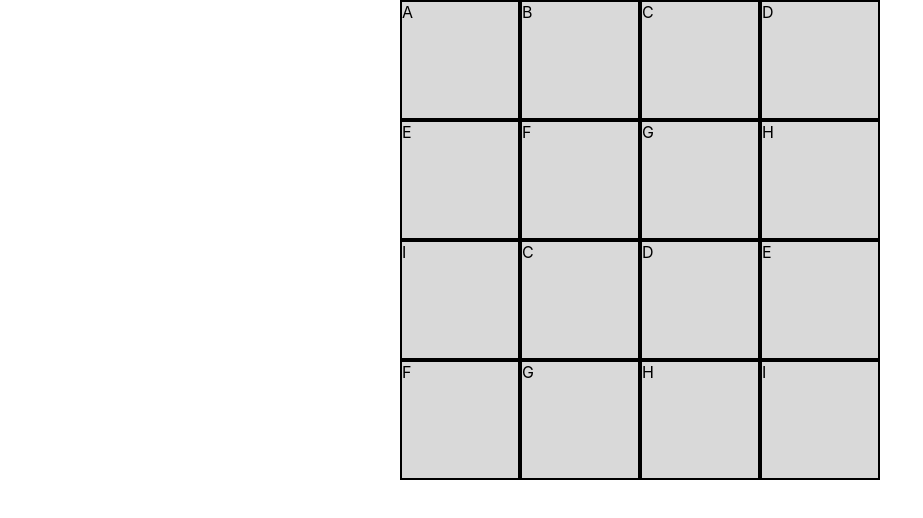
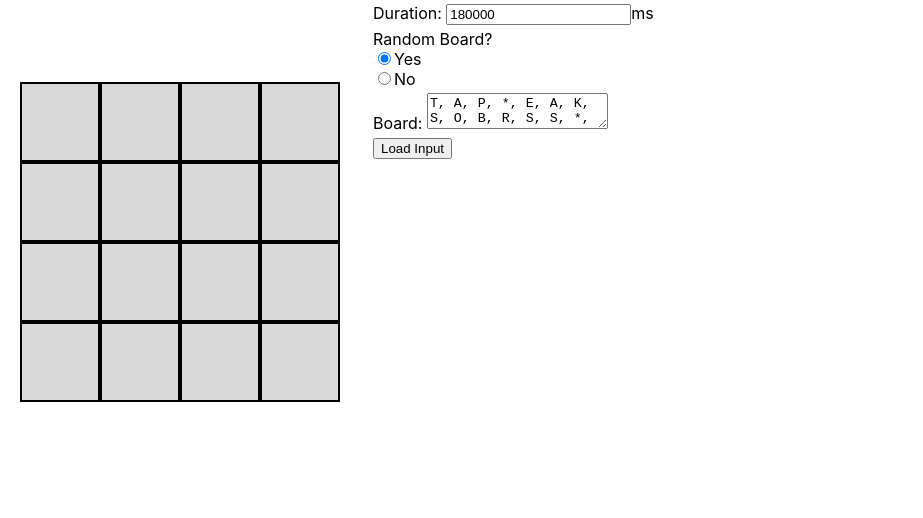
Before and after one commit to duke-alibubu/Boggle_whale, a React (Create React App) app in the folder frontend/: page / in a window 1280 px wide. Shown: the top 518 px of the page, without its empty margins (0-923 px from the left). Built offline with nearby package versions, Linux system fonts and the light colour scheme.

Commit message:
placeholder for input

```diff
--- a/frontend/src/App.css
+++ b/frontend/src/App.css
@@ -23,12 +23,23 @@
 
 .game-board{
   display: grid;
-  grid-template-columns: 120px 120px 120px 120px;
-  grid-template-rows: 120px 120px 120px 120px 20px;
-  justify-content: center;
+  grid-template-columns: 80px 80px 80px 80px;
+  grid-template-rows: 80px 80px 80px 80px 20px;
+  justify-content: left;
+  margin: 20px;
  }
 
  .game-box {
   background-color: #d9d9d9;
   border: 2px solid black;
+  font-size: 60px;
  }
+
+ #board-content {
+  display:inline-block;
+  margin-right:10px;
+ }
+
+ #input-table {
+  display:inline-block;
+ }
--- a/frontend/src/javascript/GameBoard.js
+++ b/frontend/src/javascript/GameBoard.js
@@ -1,27 +1,37 @@
 import React from 'react';
+import {InputTable} from './InputTable'
 
 export class GameBoard extends React.Component {
+    constructor(props){
+        super(props)
+        this.state = {
+            board_array: ['', '', '', '', '', '', '', '', '', '', '', '', '', '', '', '']
+        }
+    }
     render() {
         return (
-            <div id="content">
-                <div class="game-board">
-                    <div class="game-box">A</div>
-                    <div class="game-box">B</div>
-                    <div class="game-box">C</div>
-                    <div class="game-box">D</div>
-                    <div class="game-box">E</div>
-                    <div class="game-box">F</div>
-                    <div class="game-box">G</div>
-                    <div class="game-box">H</div>
-                    <div class="game-box">I</div>
-                    <div class="game-box">C</div>
-                    <div class="game-box">D</div>
-                    <div class="game-box">E</div>
-                    <div class="game-box">F</div>
-                    <div class="game-box">G</div>
-                    <div class="game-box">H</div>
-                    <div class="game-box">I</div>
+            <div >
+                <div id="board-content">
+                    <div class="game-board">
+                        <div class="game-box">{this.state.board_array[0]}</div>
+                        <div class="game-box">{this.state.board_array[1]}</div>
+                        <div class="game-box">{this.state.board_array[2]}</div>
+                        <div class="game-box">{this.state.board_array[3]}</div>
+                        <div class="game-box">{this.state.board_array[4]}</div>
+                        <div class="game-box">{this.state.board_array[5]}</div>
+                        <div class="game-box">{this.state.board_array[6]}</div>
+                        <div class="game-box">{this.state.board_array[7]}</div>
+                        <div class="game-box">{this.state.board_array[8]}</div>
+                        <div class="game-box">{this.state.board_array[9]}</div>
+                        <div class="game-box">{this.state.board_array[10]}</div>
+                        <div class="game-box">{this.state.board_array[11]}</div>
+                        <div class="game-box">{this.state.board_array[12]}</div>
+                        <div class="game-box">{this.state.board_array[13]}</div>
+                        <div class="game-box">{this.state.board_array[14]}</div>
+                        <div class="game-box">{this.state.board_array[15]}</div>
+                    </div>
                 </div>
+                <InputTable />
             </div>
         );
     }
--- /dev/null
+++ b/frontend/src/javascript/InputTable.js
@@ -0,0 +1,42 @@
+import React from 'react';
+
+export class InputTable extends React.Component {
+    render() {
+        return (
+            <div id="input-table">
+                <table>
+                    <tr>
+                        <td>
+                            <label for="game_duration">Duration: </label>
+                            <input type="number" id="game_duration" name="game_duration" value="180000" />
+                            <span>ms</span>
+                            <br />
+                        </td>
+                    </tr>
+                    <tr>
+                        <td>
+                            <span>Random Board? </span>
+                            <div class="radio">
+                                <label><input type="radio" name="rd_yes" checked />Yes</label>
+                            </div>
+                            <div class="radio">
+                                <label><input type="radio" name="rd_no" />No</label>
+                            </div>
+                        </td>
+                    </tr>
+                    <tr>
+                        <td>
+                            <label for="board_input">Board: </label>
+                            <textarea id="board_input" name="board_input" value="T, A, P, *, E, A, K, S, O, B, R, S, S, *, X, D" />
+                        </td>
+                    </tr>
+                    <tr>
+                        <td>
+                            <button id="load_input" onclick="">Load Input</button>
+                        </td>
+                    </tr>
+                </table>
+            </div>
+        );
+    }
+}
```
